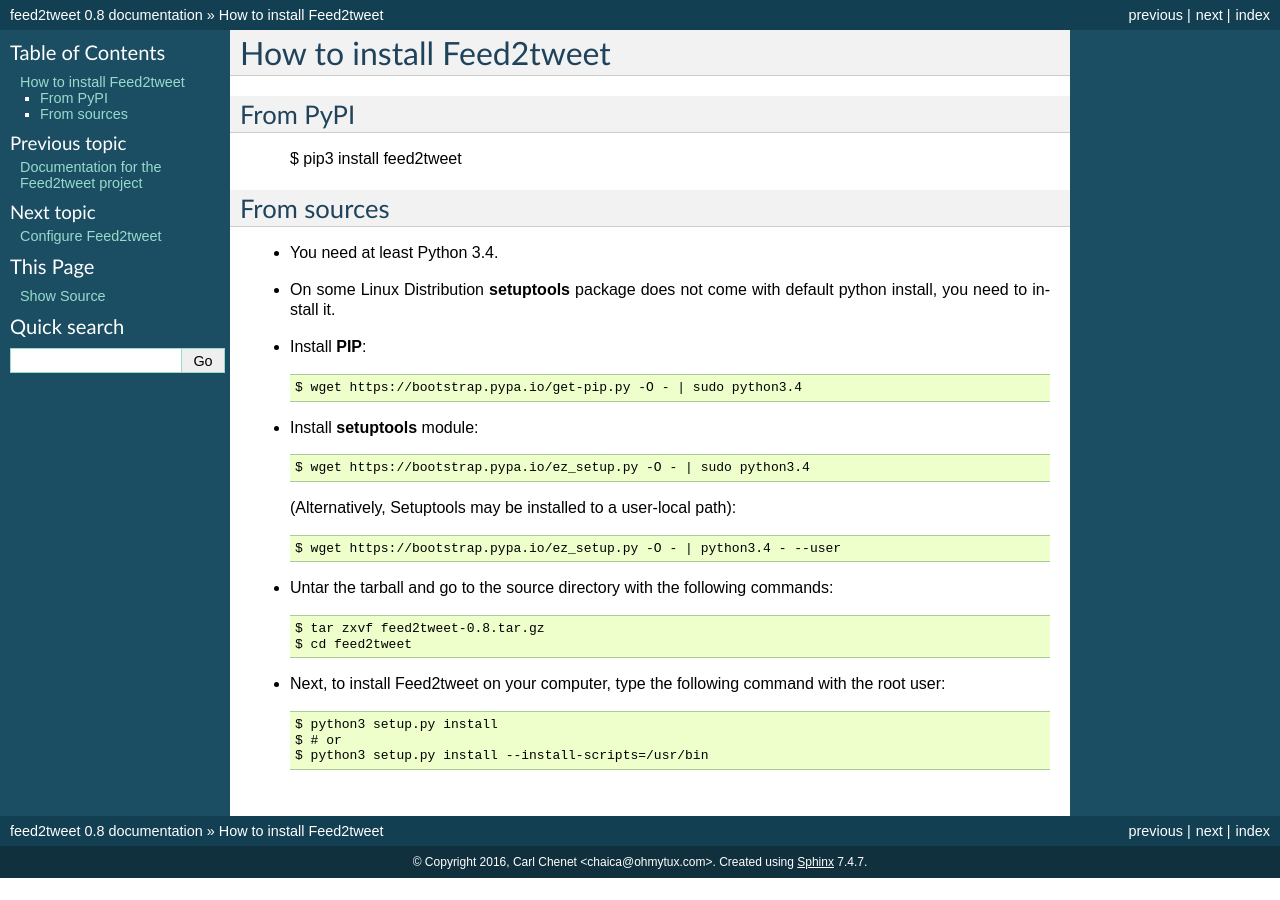
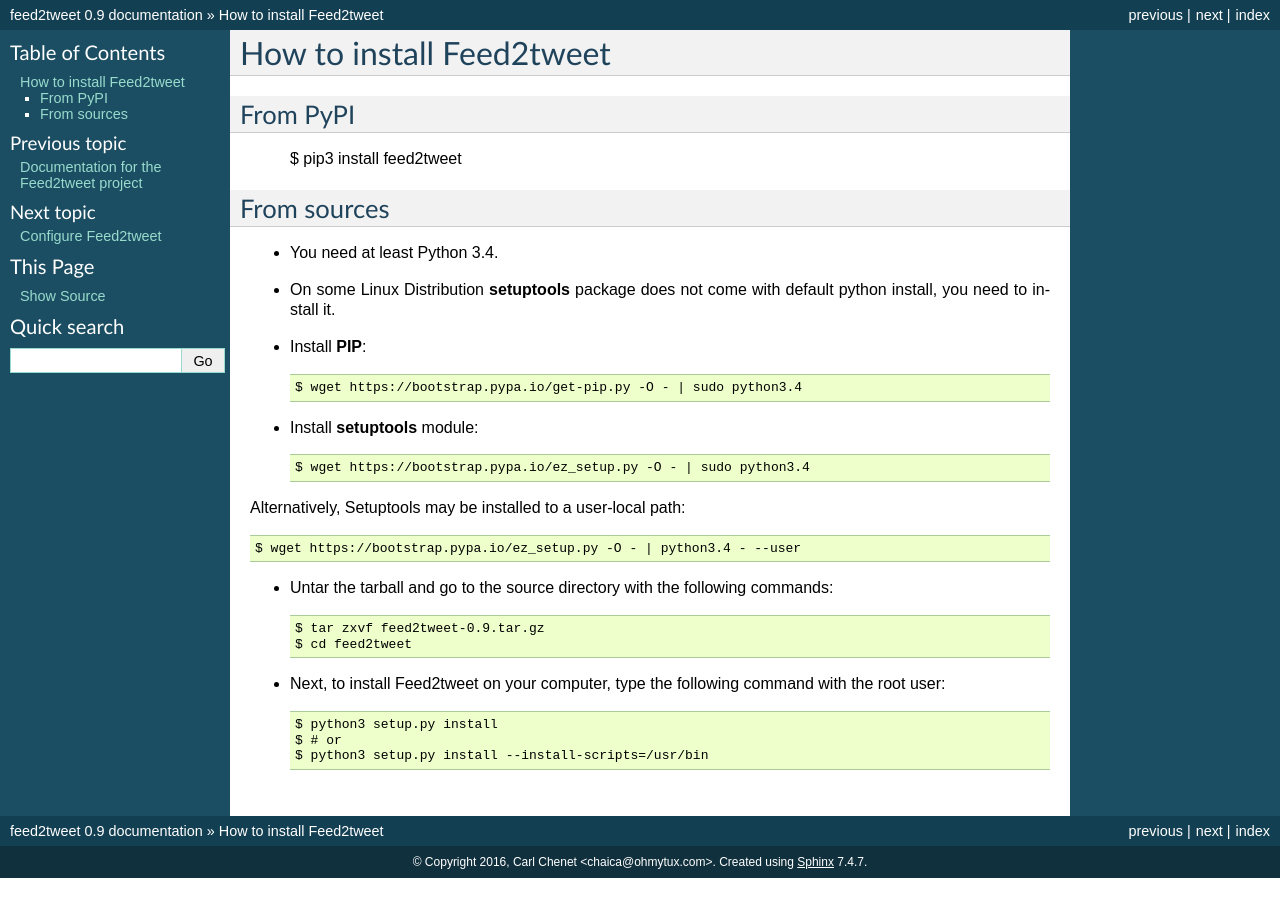
Before and after one commit to anarcat/feed2tweet, a Sphinx documentation site: the page built from docs/source/install.rst, in a window 1280 px wide. Built offline with Sphinx 7.4.7, drawn with Linux system fonts in a browser that asks for light colours.

Commit message:
bump version

```diff
--- a/docs/source/conf.py
+++ b/docs/source/conf.py
@@ -54,9 +54,9 @@
 # built documents.
 #
 # The short X.Y version.
-version = '0.8'
+version = '0.9'
 # The full version, including alpha/beta/rc tags.
-release = '0.8'
+release = '0.9'
 
 # The language for content autogenerated by Sphinx. Refer to documentation
 # for a list of supported languages.
--- a/docs/source/install.rst
+++ b/docs/source/install.rst
@@ -18,13 +18,14 @@
 * Install **setuptools** module::
 
     $ wget https://bootstrap.pypa.io/ez_setup.py -O - | sudo python3.4
-  (Alternatively, Setuptools may be installed to a user-local path)::
+
+Alternatively, Setuptools may be installed to a user-local path::
 
 	       $ wget https://bootstrap.pypa.io/ez_setup.py -O - | python3.4 - --user
 
 * Untar the tarball and go to the source directory with the following commands::
 
-    $ tar zxvf feed2tweet-0.8.tar.gz
+    $ tar zxvf feed2tweet-0.9.tar.gz
     $ cd feed2tweet
 
 * Next, to install Feed2tweet on your computer, type the following command with the root user::
--- a/setup.py
+++ b/setup.py
@@ -29,7 +29,7 @@
 
 setup(
     name='feed2tweet',
-    version='0.8',
+    version='0.9',
     license='GNU GPL v3',
     description='Parse rss feed and tweet new posts to Twitter',
     long_description='Parse rss feed and tweet new posts to Twitter',
@@ -41,4 +41,7 @@
     packages=['feed2tweet'],
     scripts=['scripts/feed2tweet'],
     install_requires=['feedparser', 'persistentlist>=0.4', 'tweepy'],
+    extras_require={
+        'influxdb':  ["influxdb"]
+    }
 )
```
Also changed, not shown: 1 other file.
